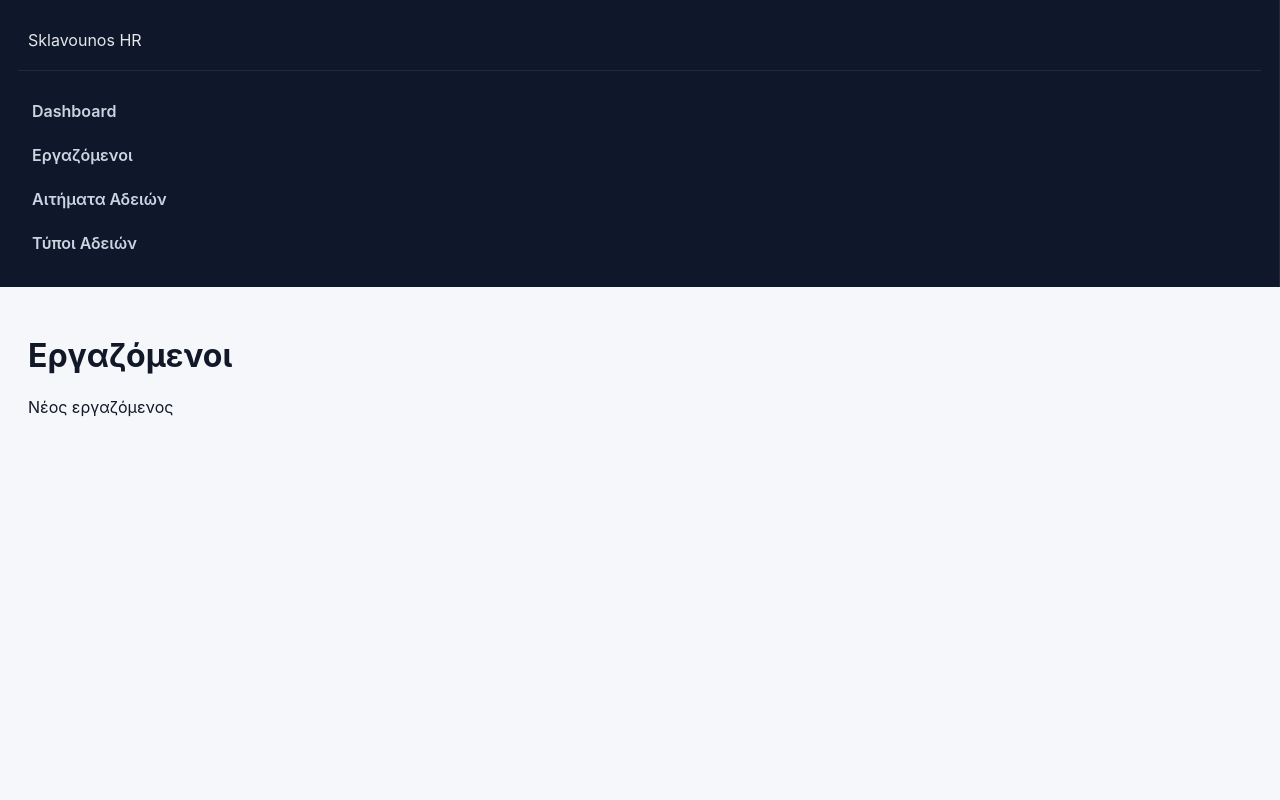
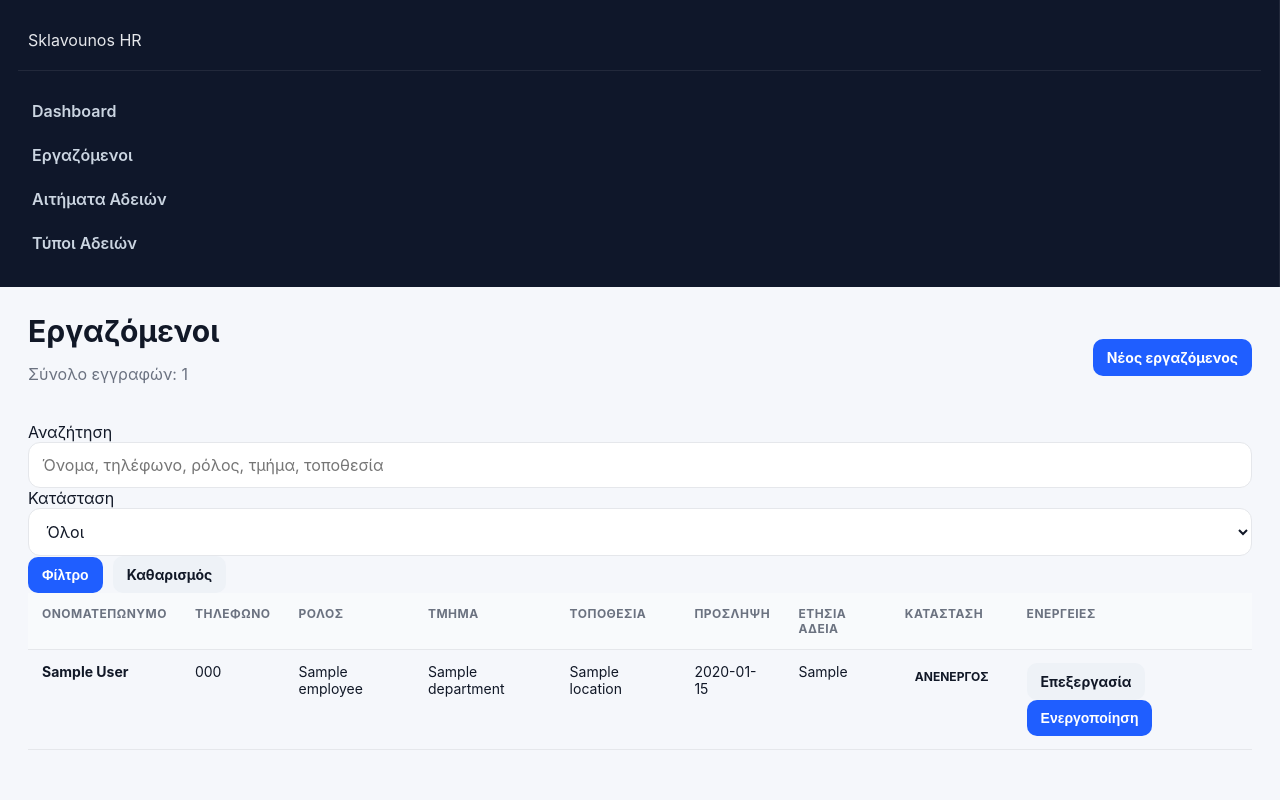
Before and after one commit to cfragoulis-design/Sklavounos-HR, a FastAPI app: template app/templates/employees.html in a window 1280 px wide. Run offline with FastAPI, Linux system fonts and the light colour scheme; the template is opened without the code that fills it: most values are stand-ins (such as "Sample title", 1, 10 or a date in 2020).

Commit message:
Add files via upload

```diff
--- a/app/templates/employees.html
+++ b/app/templates/employees.html
@@ -1,6 +1,98 @@
-
 {% extends "base.html" %}
 {% block content %}
-<h1>Εργαζόμενοι</h1>
-<a href="/employees/new">Νέος εργαζόμενος</a>
+<div class="topbar">
+  <div>
+    <h1>Εργαζόμενοι</h1>
+    <p class="muted">Σύνολο εγγραφών: {{ employees_count }}</p>
+  </div>
+  <div>
+    <a class="btn btn-primary" href="/employees/new">Νέος εργαζόμενος</a>
+  </div>
+</div>
+
+{% if flash_message %}
+<div class="alert alert-success">{{ flash_message }}</div>
+{% endif %}
+
+<div class="card">
+  <form method="get" action="/employees" class="filters-row">
+    <div class="field">
+      <label>Αναζήτηση</label>
+      <input type="text" name="q" value="{{ q or '' }}" placeholder="Όνομα, τηλέφωνο, ρόλος, τμήμα, τοποθεσία">
+    </div>
+
+    <div class="field">
+      <label>Κατάσταση</label>
+      <select name="status_filter">
+        <option value="all" {% if status_filter == 'all' %}selected{% endif %}>Όλοι</option>
+        <option value="active" {% if status_filter == 'active' %}selected{% endif %}>Μόνο ενεργοί</option>
+        <option value="inactive" {% if status_filter == 'inactive' %}selected{% endif %}>Μόνο ανενεργοί</option>
+      </select>
+    </div>
+
+    <div class="filters-actions">
+      <button class="btn btn-primary" type="submit">Φίλτρο</button>
+      <a class="btn btn-secondary" href="/employees">Καθαρισμός</a>
+    </div>
+  </form>
+</div>
+
+<div class="card">
+  {% if employees %}
+  <div class="table-wrap">
+    <table class="table">
+      <thead>
+        <tr>
+          <th>Ονοματεπώνυμο</th>
+          <th>Τηλέφωνο</th>
+          <th>Ρόλος</th>
+          <th>Τμήμα</th>
+          <th>Τοποθεσία</th>
+          <th>Πρόσληψη</th>
+          <th>Ετήσια άδεια</th>
+          <th>Κατάσταση</th>
+          <th>Ενέργειες</th>
+        </tr>
+      </thead>
+      <tbody>
+        {% for employee in employees %}
+        <tr>
+          <td><strong>{{ employee.full_name }}</strong></td>
+          <td>{{ employee.phone or "-" }}</td>
+          <td>{{ employee.role_title or "-" }}</td>
+          <td>{{ employee.department or "-" }}</td>
+          <td>{{ employee.location or "-" }}</td>
+          <td>{{ employee.hire_date.strftime('%Y-%m-%d') if employee.hire_date else "-" }}</td>
+          <td>{{ employee.annual_leave_days }}</td>
+          <td>
+            {% if employee.is_active %}
+              <span class="badge badge-success">Ενεργός</span>
+            {% else %}
+              <span class="badge badge-muted">Ανενεργός</span>
+            {% endif %}
+          </td>
+          <td>
+            <div class="actions-row">
+              <a class="btn btn-secondary btn-sm" href="/employees/{{ employee.id }}/edit">Επεξεργασία</a>
+              <form method="post" action="/employees/{{ employee.id }}/toggle-active" style="display:inline;">
+                {% if employee.is_active %}
+                  <button class="btn btn-danger btn-sm" type="submit">Απενεργοποίηση</button>
+                {% else %}
+                  <button class="btn btn-primary btn-sm" type="submit">Ενεργοποίηση</button>
+                {% endif %}
+              </form>
+            </div>
+          </td>
+        </tr>
+        {% endfor %}
+      </tbody>
+    </table>
+  </div>
+  {% else %}
+  <div class="empty-state">
+    <h3>Δεν βρέθηκαν εργαζόμενοι</h3>
+    <p class="muted">Πρόσθεσε τον πρώτο εργαζόμενο ή άλλαξε τα φίλτρα.</p>
+  </div>
+  {% endif %}
+</div>
 {% endblock %}
```
